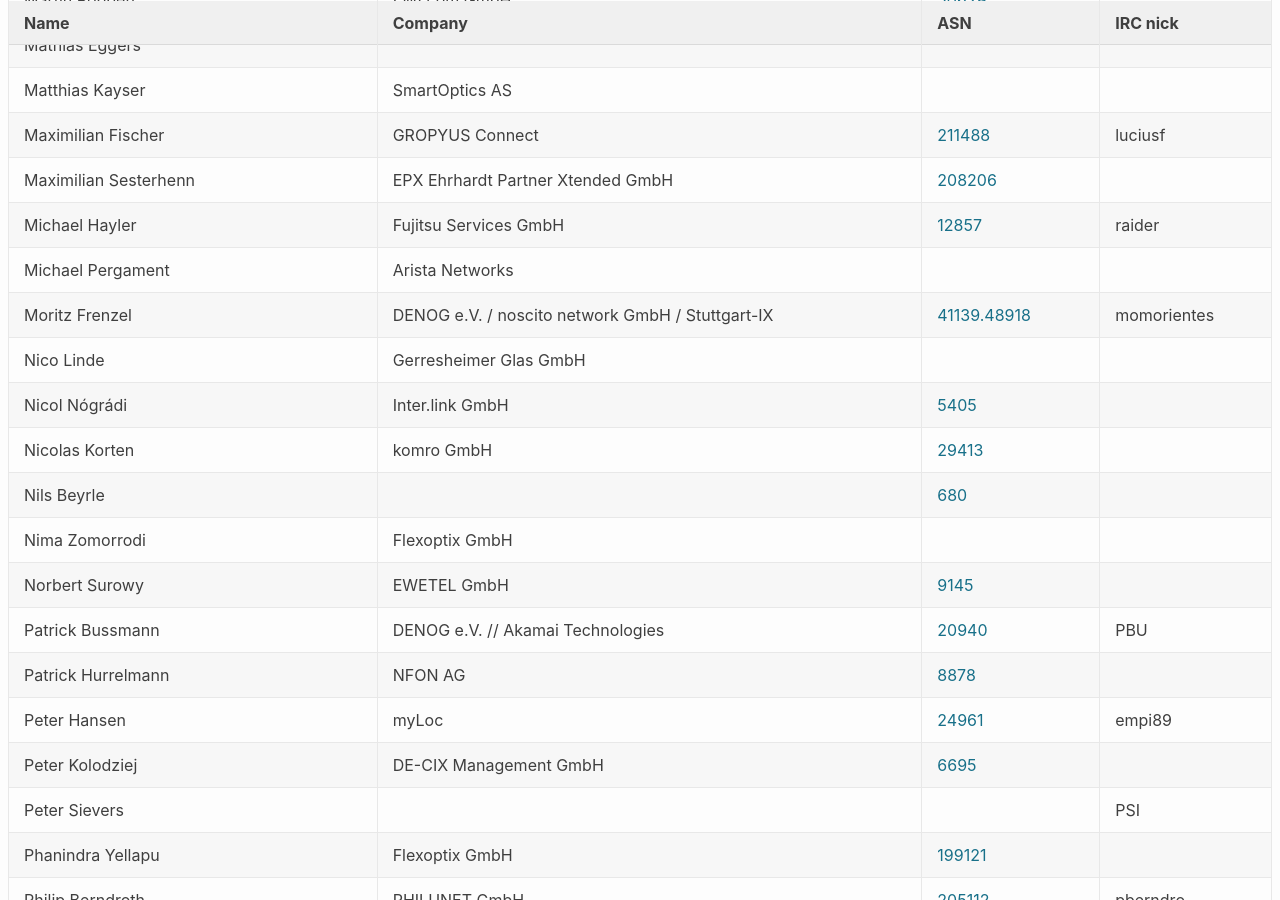
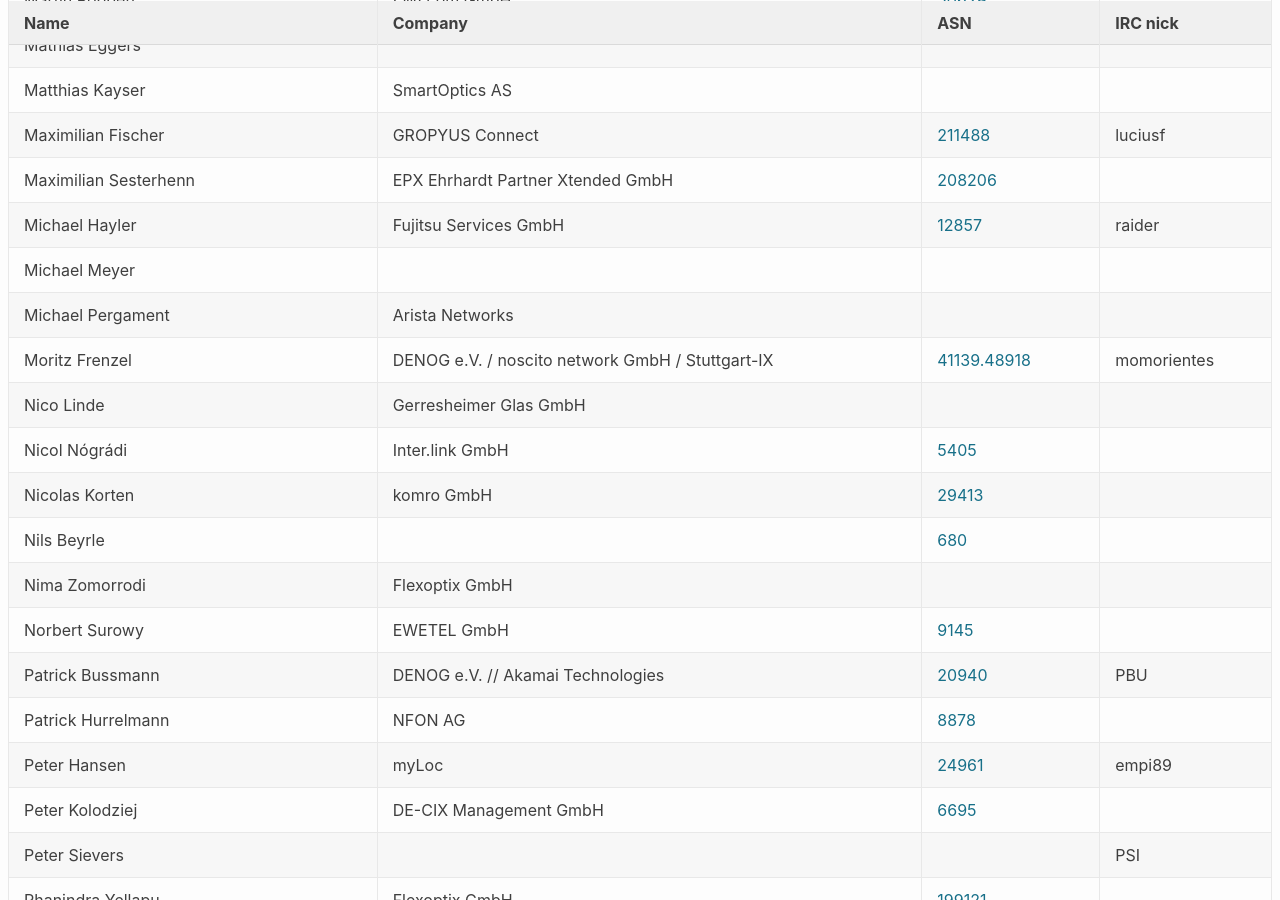
Before and after one commit to denog/pretix-attendeelist, a Jekyll site: the page built from denog14/index.md, in a window 1280 px wide and 900 px high, scrolled down 3709 px. Built offline with Jekyll 4.4.1, drawn with Linux system fonts in a browser that asks for light colours.

Commit message:
Latest data: Thu Oct  6 15:11:19 UTC 2022

```diff
--- a/_data/attendees_denog14_onsite.json
+++ b/_data/attendees_denog14_onsite.json
@@ -504,6 +504,12 @@
     "asn": "12857"
   },
   {
+    "name": "Michael Meyer",
+    "company": null,
+    "irc": null,
+    "asn": null
+  },
+  {
     "name": "Michael Pergament",
     "company": "Arista Networks",
     "irc": null,
```
